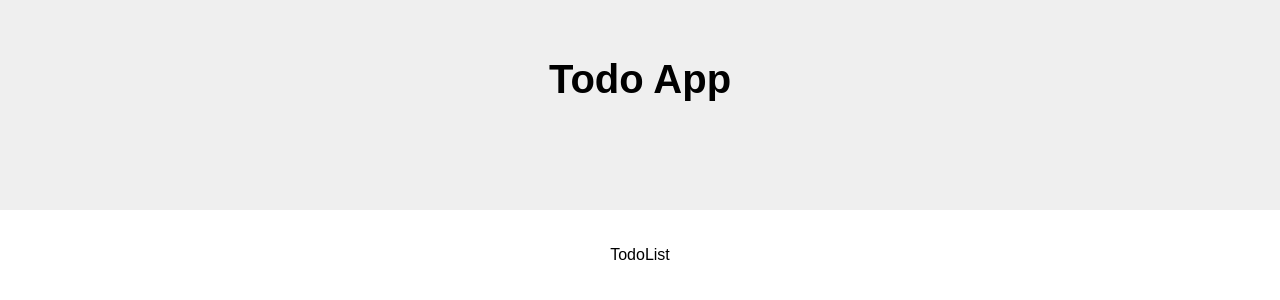
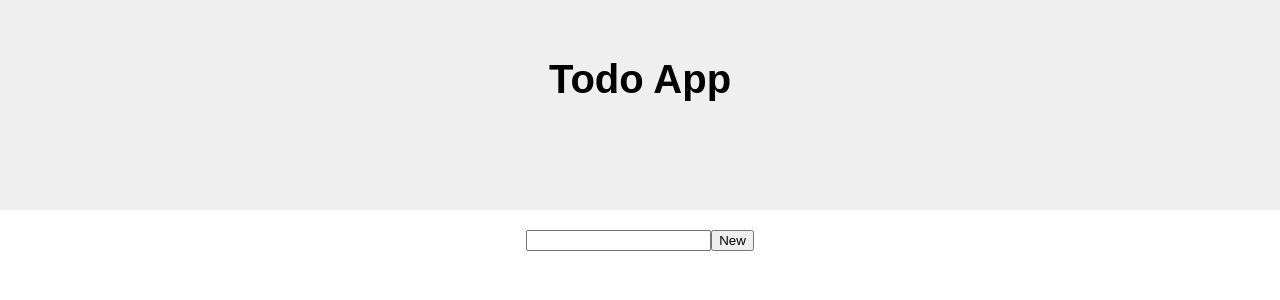
Before and after one commit to coatceatl/todo-app, a React (Create React App) app: page / in a window 1280 px wide. Shown: the top 300 px of the page. Built offline with nearby package versions, Linux system fonts and the light colour scheme.

Commit message:
adds form for new task

```diff
--- a/src/components/TodoList.jsx
+++ b/src/components/TodoList.jsx
@@ -1,10 +1,30 @@
 import React, { Component } from 'react';
 
 class TodoList extends Component {
+  constructor(props) {
+    super(props);
+    this.state={task: ''};
+
+    this.handleChange=this.handleChange.bind(this);
+  }
+
+  handleChange(e) {
+    console.log('change');
+    this.setState({ task: e.target.value });
+  }
+
   render() {
+    const task = this.state.task;
     return (
       <div>
-        <p>TodoList</p>
+        <form>
+          <input
+            type='text'
+            value={task}
+            onChange={this.handleChange}
+          />
+          <button>New</button>
+        </form>
       </div>
     )
   }
```
Also changed, not shown: src/components/TodoForm.jsx (added).
